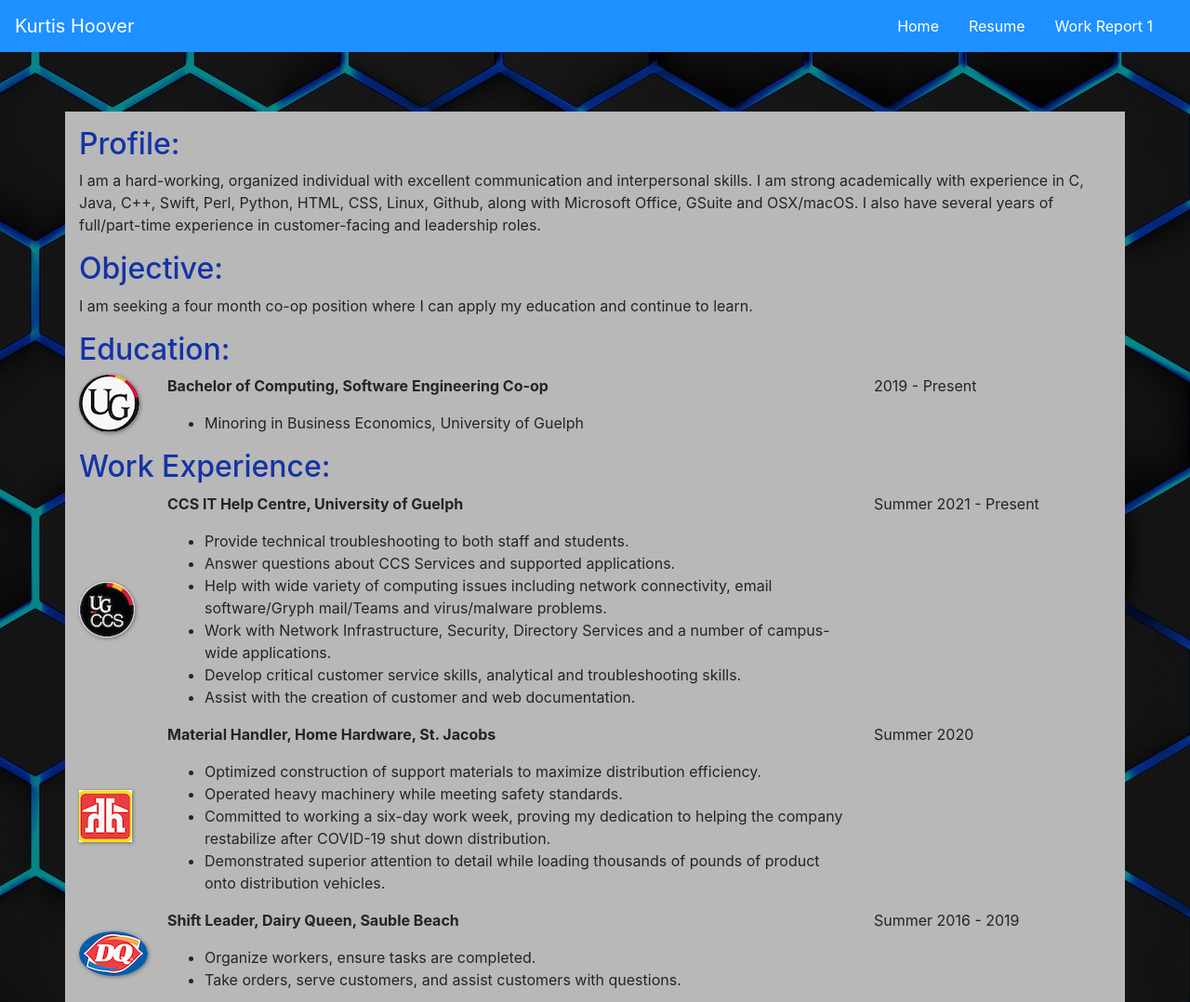
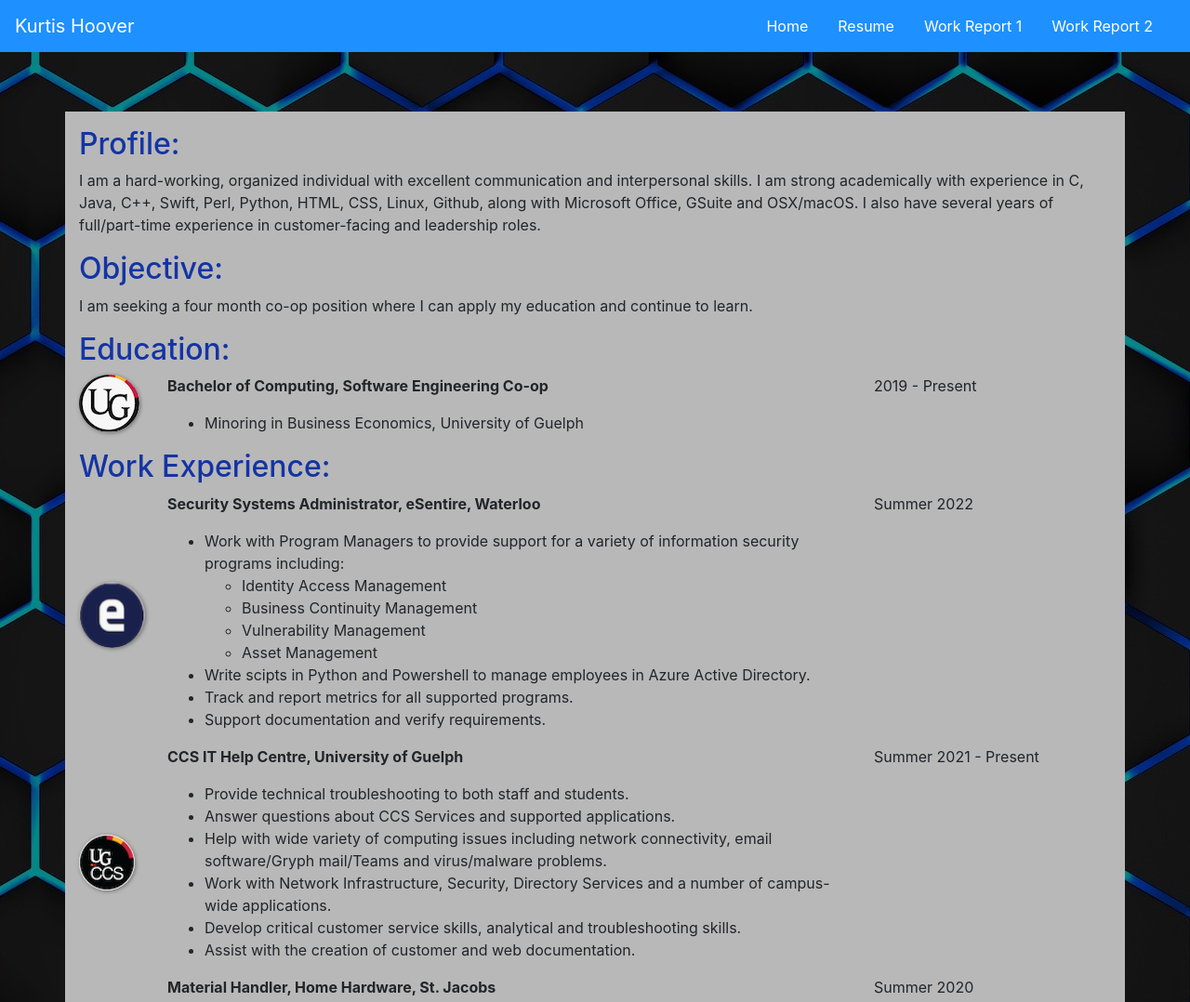
Before and after one commit to kmhoover/kmhoover.github.io, a plain HTML site: page resume.html in a window 1280 px wide. Shown: the top 1078 px of the page at 93% size. Drawn offline with nearby package versions, Linux system fonts and the light colour scheme.

Commit message:
Update resume.html

```diff
--- a/resume.html
+++ b/resume.html
@@ -24,6 +24,10 @@
 					</li>
 					<li class="nav-item">
 						<a class="nav-link" href='report1.html'>Work Report 1</a>
+					</li>
+					<li class="nav-item">
+						<a class="nav-link" href='report2.html'>Work Report 2</a>
+                    </li>
 				</ul>
 			</div>
 		</nav>
@@ -58,6 +62,28 @@
 				</div>
 				<div class="col-lg-12 col-md-12 col-sm-12">
 					<h2 style="color:#1434A4">Work Experience:</h2>
+				</div>
+				<div class="col-lg-1 col-md-1 col-sm-1">
+					<br><br><br><br>
+					<img class="circle" src="resumeESentire.png">
+				</div>
+				<div class="col-lg-8 col-md-8 col-sm-8">
+					<p><strong>Security Systems Administrator, eSentire, Waterloo</strong></p>
+					<ul>
+						<li>Work with Program Managers to provide support for a variety of information security programs including:</li>
+							<ul>
+								<li>Identity Access Management</li>
+								<li>Business Continuity Management</li>
+								<li>Vulnerability Management</li>
+								<li>Asset Management</li>
+							</ul>
+						<li>Write scipts in Python and Powershell to manage employees in Azure Active Directory. </li>
+						<li>Track and report metrics for all supported programs.</li>
+						<li>Support documentation and verify requirements.</li>
+					</ul>
+				</div>
+				<div class="col-lg-3 col-md-3 col-sm-3">
+					<p>Summer 2022</p>
 				</div>
 				<div class="col-lg-1 col-md-1 col-sm-1">
 					<br><br><br><br>
```
